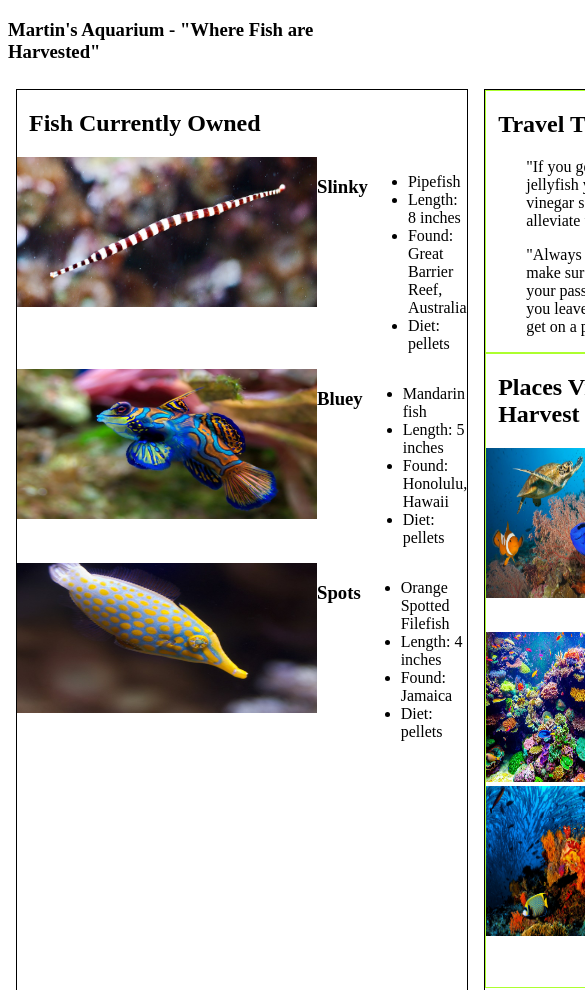
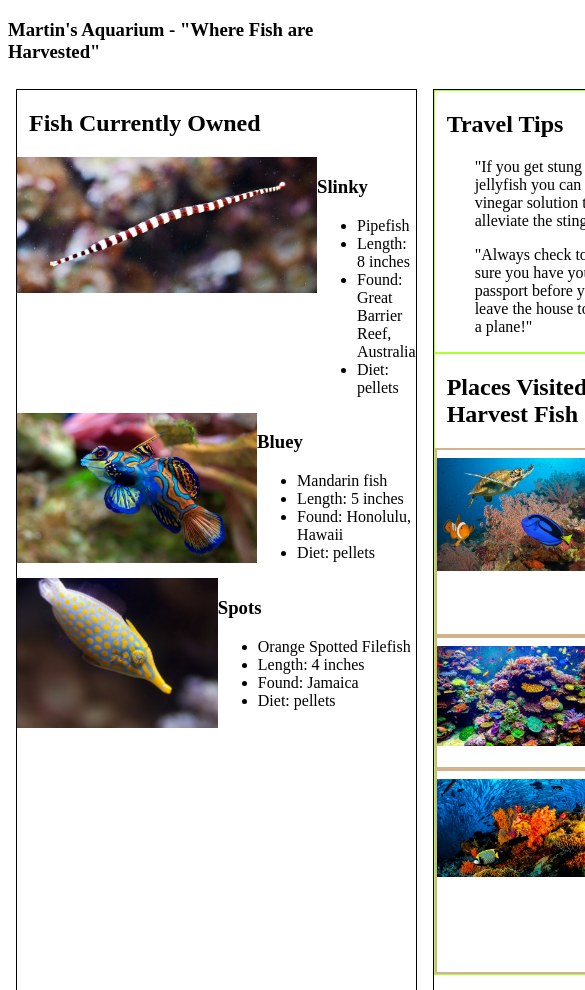
Before and after one commit to rushayhays/NSSmartinAquarium, a plain HTML site: page index.html in a window 390 px wide. Shown: the top 990 px of the page, 585 px wide, since content can reach past the window. Drawn offline with Linux system fonts and the light colour scheme.

Commit message:
changed pixels to em and made pictures responsive

```diff
--- a/scripts/fish/fish.js
+++ b/scripts/fish/fish.js
@@ -3,6 +3,7 @@
 export const Fish = (fishObj) => {
 	return `<article class="fish-card">
 				<div><img class="fish-image" src="images/${fishObj.image}" /></div>
+				<div class="fishInfo">
 					<h3 class="fish-name">${fishObj.name}</h3>
 					<ul>
 						<li class="fish-details">${fishObj.species}</li>
@@ -10,5 +11,6 @@ export const Fish = (fishObj) => {
 						<li class="fish-details">Found: ${fishObj.location}</li>
 						<li class="fish-details">Diet: ${fishObj.diet}</li>
 					</ul>
+				</div>
         	</article>`
 }
--- a/styles/style.css
+++ b/styles/style.css
@@ -9,8 +9,8 @@ h2 {
     padding-left: .5em;
 }
 
-/*First child of main*/
 .fishOwned {
+    /*First child of main*/
     flex:2;
     margin:.5em;
     border:1px solid black;
@@ -31,6 +31,7 @@ h2 {
     border:1px solid greenyellow;
 }
 
+
 /*Third child of main*/
 aside {
     flex:1;
@@ -39,17 +40,19 @@ aside {
 }
 /*This section is here to help format the pictures*/
 .fish-image {
-    width: 300px;
-    height: 150px;
+    max-width: 18.75em;
+    max-height: 9.375em;
 }
 .location-image {
-    width:150px;
-    height: 150px;
+    max-width:9.375em;
+    max-height: 9.375em;
+    padding: .5em .25em .5em 0;
 }
 
 /*This section will format the cards*/
 .location-card {
     display:flex;
+    border:tan 2px solid;
 }
 
 .fish-card {
```
Lines whose indentation alone changed are shown as unchanged.
